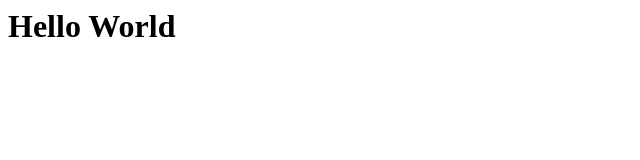
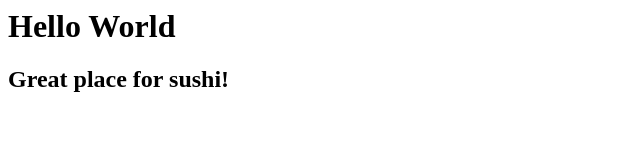
Before and after one commit to jennifer/jenn, a plain HTML site: page index.html in a window 1280 px wide. Shown: the whole page, without its empty margins (0-640 px from the left). Drawn offline with Linux system fonts and the light colour scheme.

Commit message:
Added H2

```diff
--- a/index.html
+++ b/index.html
@@ -1,5 +1,6 @@
 <html>
   <body>
     <h1>Hello World</h1>
+    <h2>Great place for sushi!</h2>
   </body>
 </html>
```
